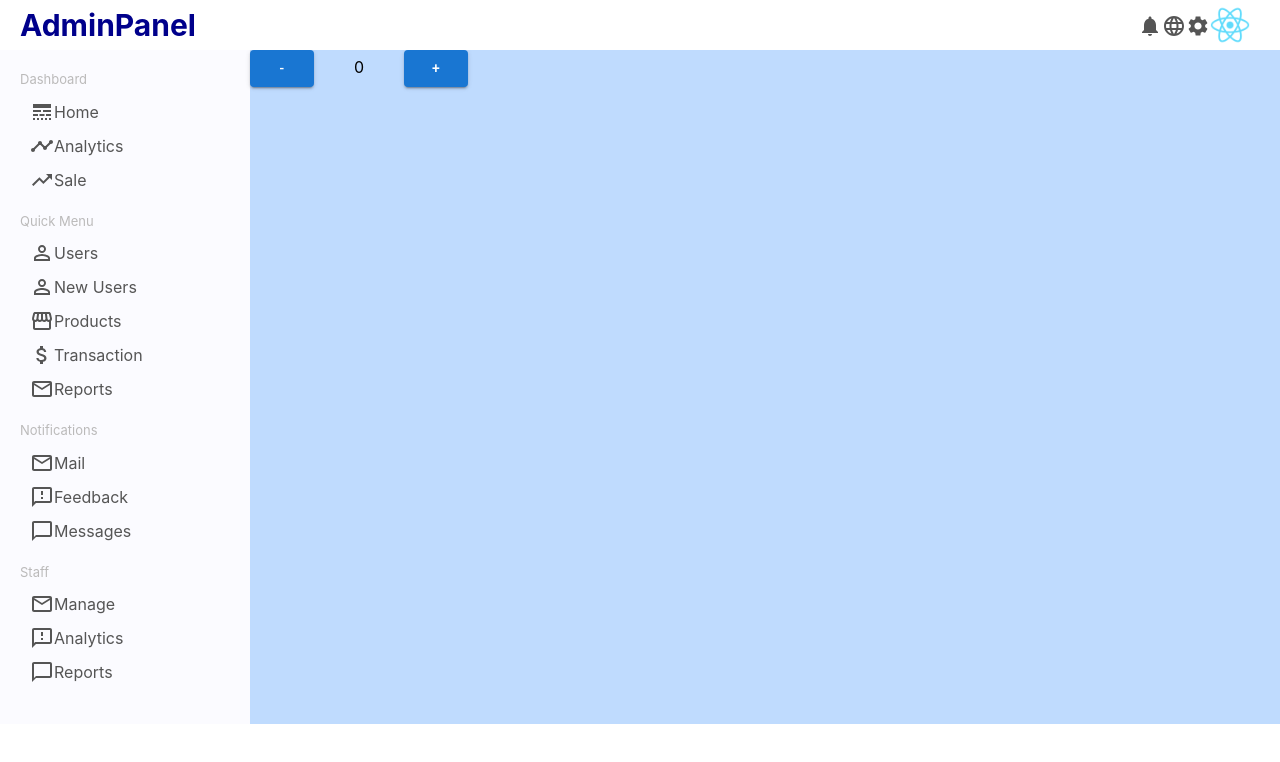
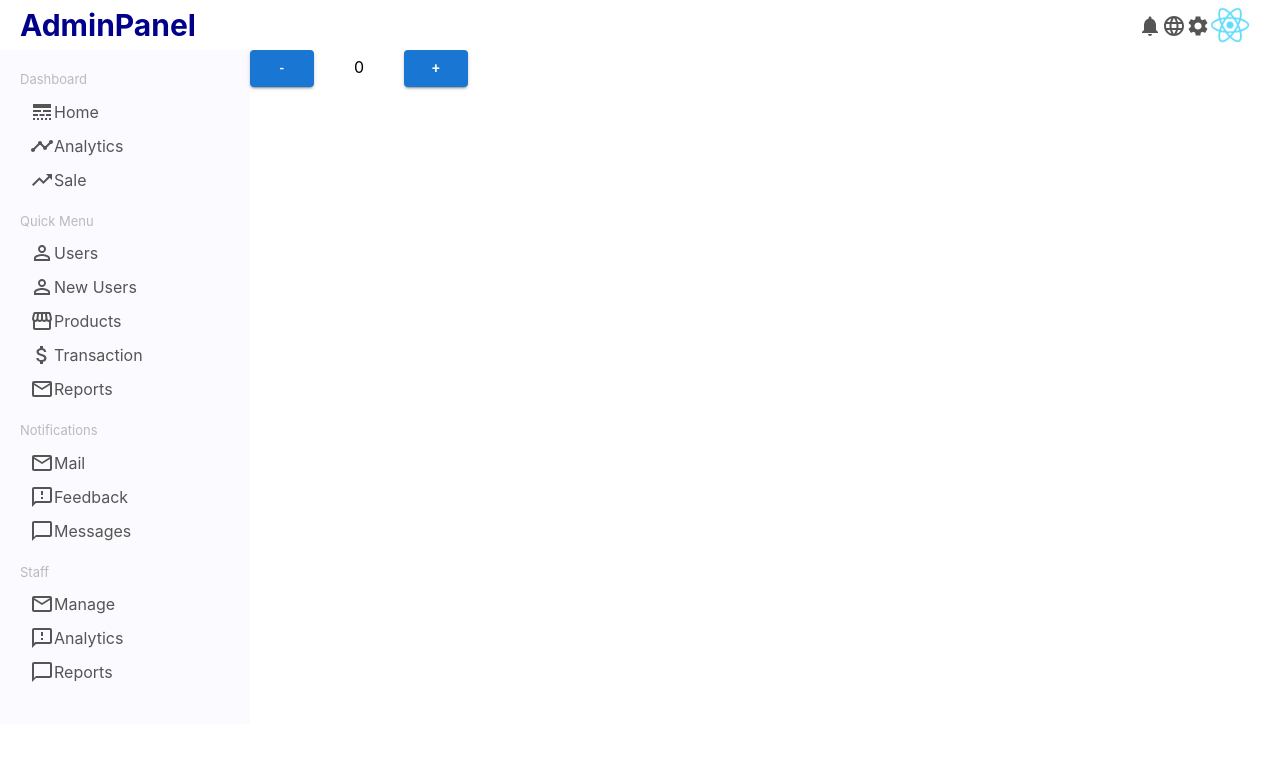
Before and after one commit to mesismart/CmsAdminPanel, a React (Create React App) app: page /Reports in a window 1280 px wide. Shown: the top 762 px of the page. Built offline with nearby package versions, Linux system fonts and the light colour scheme.

Commit message:
customHook added

```diff
--- a/src/Pages/Reports/Reports.jsx
+++ b/src/Pages/Reports/Reports.jsx
@@ -6,7 +6,7 @@ export default function Report() {
   const { value, addClicked, minetClicked, resetCount } = useCounter(0);
 
   return (
-    <div className="bg-blue-200 justify-center items-center">
+    <div className=" justify-center items-center">
       <Button onClick={minetClicked} variant="contained">
         -
       </Button>
```
